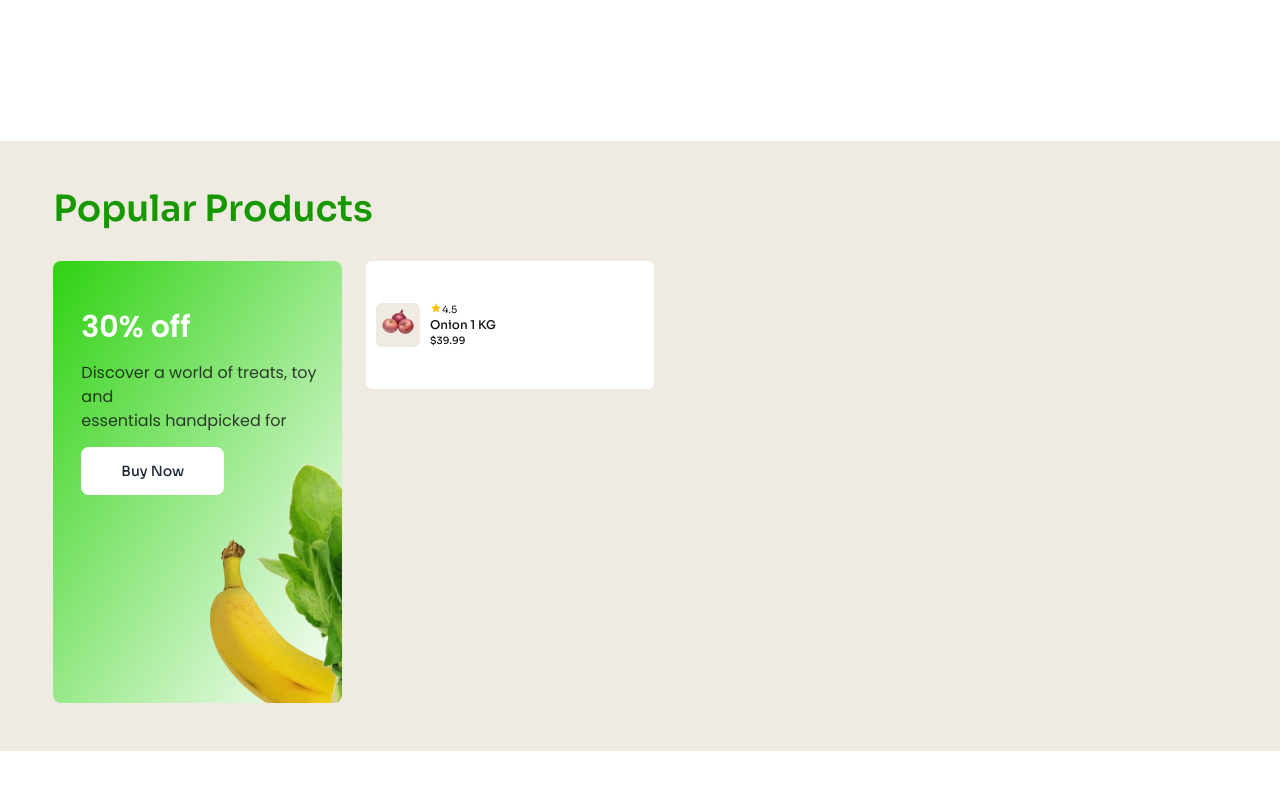
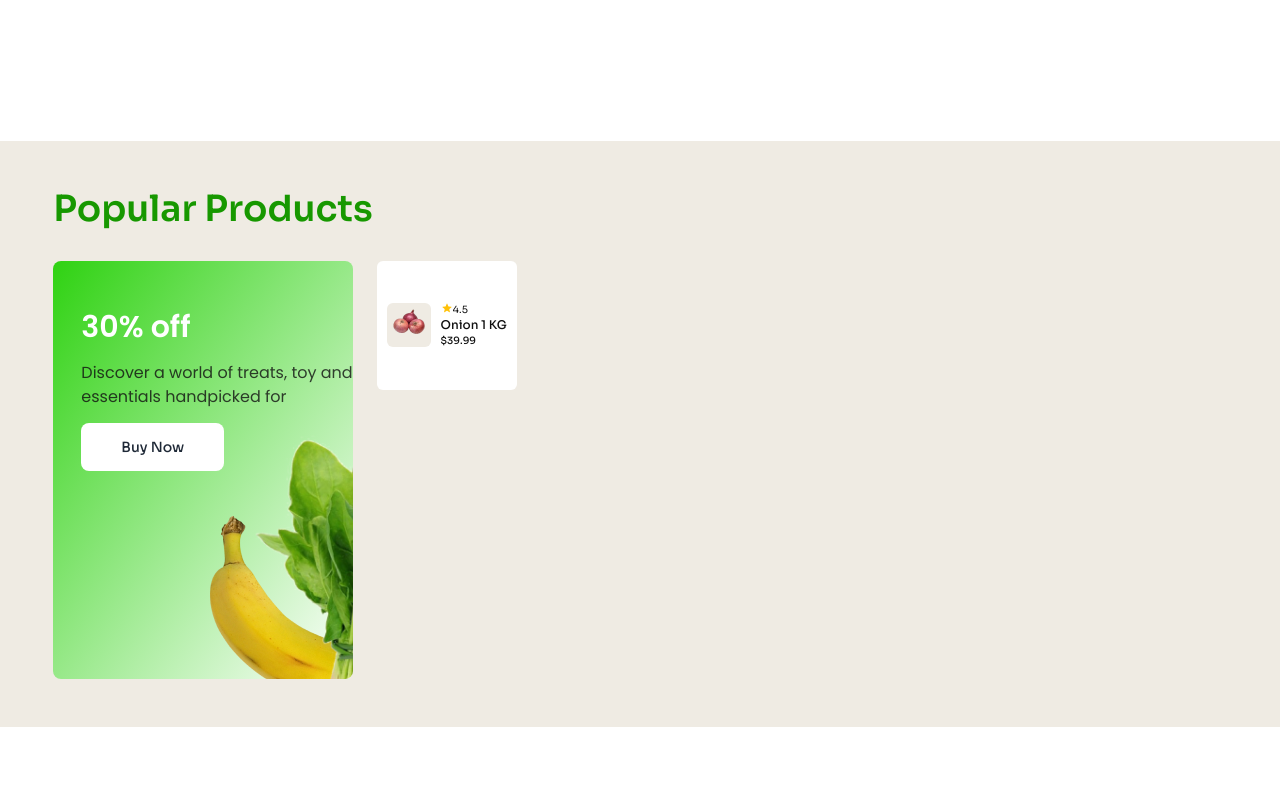
Before and after one commit to sabid117/programming-hero-assingment-3, a plain HTML site: page index.html in a window 1280 px wide. Shown: the part 1798-2587 px from the top of the page. Drawn offline with nearby package versions, Linux system fonts and the light colour scheme.

Commit message:
bug fixing

```diff
--- a/index.html
+++ b/index.html
@@ -4,6 +4,7 @@
 <head>
   <meta charset="UTF-8" />
   <meta name="viewport" content="width=device-width, initial-scale=1.0" />
+  <link  rel="icon" href="./assets/Group (1).png">
   <link rel="preconnect" href="https://fonts.googleapis.com">
   <link rel="preconnect" href="https://fonts.gstatic.com" crossorigin>
   <link href="https://fonts.googleapis.com/css2?family=Sora:wght@100..800&display=swap" rel="stylesheet">
@@ -173,11 +174,11 @@
 
       </section>
     <!-- popular section -->
-      <section class=" mx-auto mb-12 md:mb-36 bg-pr-skin py-12" >
+      <section class=" mx-auto mb-12 md:mb-36 bg-pr-skin py-12">
       <div class="w-11/12 mx-auto md:max-w-xxl">
         <h1 class="text-2xl text-pr-green mb-8 md:text-4xl font-semibold" >Popular Products</h1>
          <!-- flex container -->
-       <div class="flex flex-col gap-6 md:flex-row">
+       <div class="flex flex-col gap-6 md:flex-row md:max-w-xxl">
         <div class="relative bg-gradient-to-br from-sc-green to-white rounded-lg pt-12 pl-7 pb-52 overflow-hidden">
           <h3 class="text-white font-semibold text-3xl poppins mb-4">30% off</h3>
           <p class="poppins text-base opacity-80 mb-3.5">Discover a world of treats, toy and <br> essentials handpicked for</p>
@@ -189,12 +190,12 @@
         <!-- grid part -->
         <div class="grid grid-cols-2 md:grid-rows-3 md:grid-cols-3 gap-4">
           <!-- kg cards -->
-          <div class="flex items-center bg-white rounded-md p-[10px] gap-[10px] w-44 h-20 md:w-72 md:h-32">
+          <div class="flex items-center bg-white rounded-md p-[10px] gap-[10px] ">
             <img class="bg-pr-skin rounded-md " src="assets/image 43.png" alt="onion">
             <div>
               <div class="flex">
                 <svg xmlns="http://www.w3.org/2000/svg" fill="none" viewBox="0 0 24 24" stroke-width="1.5" stroke="currentColor" class="size-3 fill-star border-none stroke-0">
-                  <path stroke-linecap="round" stroke-linejoin="round" d="M11.48 3.499a.562.562 0 0 1 1.04 0l2.125 5.111a.563.563 0 0 0 .475.345l5.518.442c.499.04.701.663.321.988l-4.204 3.602a.563.563 0 0 0-.182.557l1.285 5.385a.562.562 0 0 1-.84.61l-4.725-2.885a.562.562 0 0 0-.586 0L6.982 20.54a.562.562 0 0 1-.84-.61l1.285-5.386a.562.562 0 0 0-.182-.557l-4.204-3.602a.562.562 0 0 1 .321-.988l5.518-.442a.563.563 0 0 0 .475-.345L11.48 3.5Z" />
+                  <path stroke-linecap="round" stroke-linejoin="round" d="M11.48 3.499a.562.562 0 0 1 1.04 0l2.125 5.111a.563.563 0 0 0 .475.345l5.518.442c.499.04.701.663.321.988l-4.204 3.602a.563.563 0 0 0-.182.557l1.285 5.385a.562.562 0 0 1-.84.61l-4.725-2.885a.562.562 0 0 0-.586 0L6.982 20.54a.562.562 0 0 1-.84-.61l1.285-5.386a.562.562 0 0 0-.182-.557l-4.204-3.602a.562.562 0 0 1 .321-.988l5.518-.442a.563.563 0 0 0 .475-.345L11.48 3.5Z"/>
                 </svg>
                 <p class="text-[10px]">4.5</p>
               </div>
```
